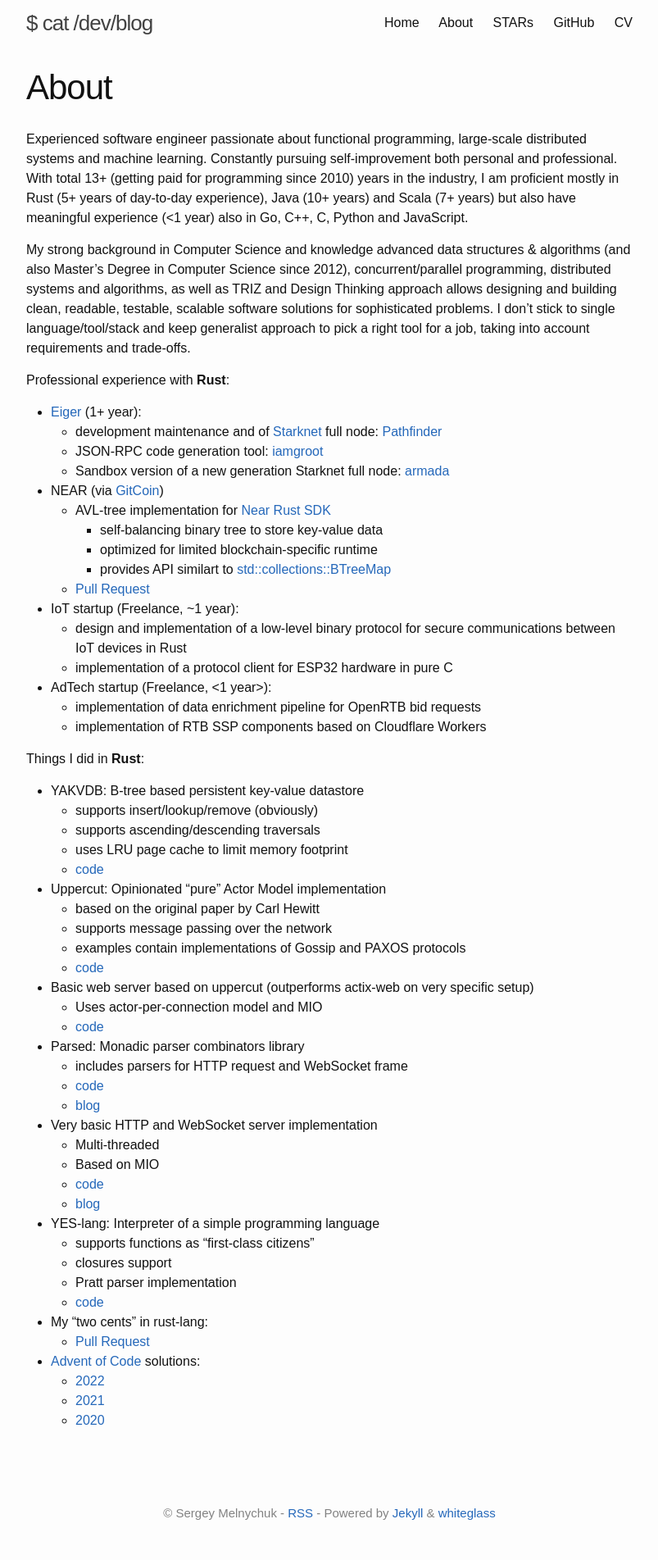
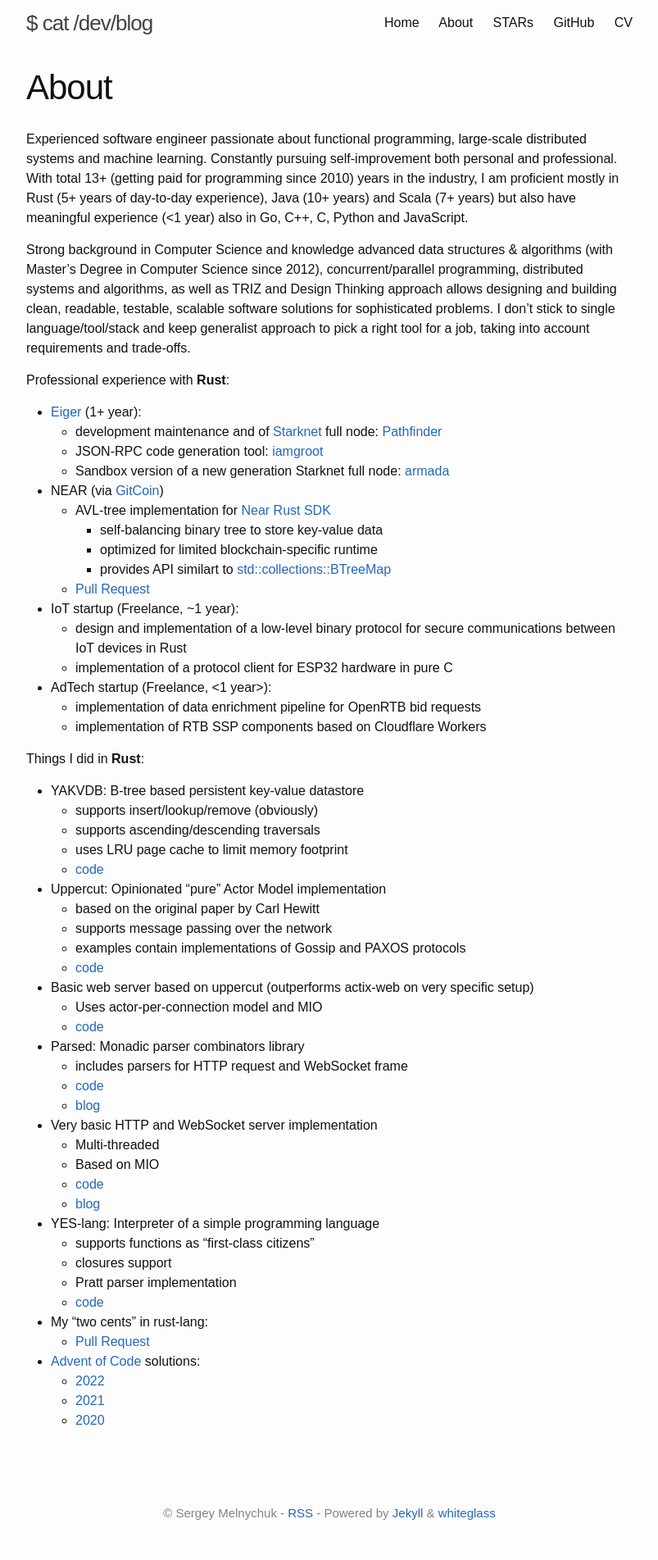
Before and after one commit to sergey-melnychuk/sergey-melnychuk.github.io, a Jekyll site: the page built from about.md, in a window 1280 px wide. Shown: the whole page at 82% size, without its empty margins (238-1041 px from the left). Built offline with Jekyll 4.4.1, drawn with Linux system fonts in a browser that asks for light colours.

Commit message:
Slightly update About page

```diff
--- a/about.md
+++ b/about.md
@@ -6,7 +6,7 @@
 
 Experienced software engineer passionate about functional programming, large-scale distributed systems and machine learning. Constantly pursuing self-improvement both personal and professional. With total 13+ (getting paid for programming since 2010) years in the industry, I am proficient mostly in Rust (5+ years of day-to-day experience), Java (10+ years) and Scala (7+ years) but also have meaningful experience (<1 year) also in Go, C++, C, Python and JavaScript.
 
-My strong background in Computer Science and knowledge advanced data structures & algorithms (and also Master's Degree in Computer Science since 2012), concurrent/parallel programming, distributed systems and algorithms, as well as TRIZ and Design Thinking approach allows designing and building clean, readable, testable, scalable software solutions for sophisticated problems. I don't stick to single language/tool/stack and keep generalist approach to pick a right tool for a job, taking into account requirements and trade-offs.
+Strong background in Computer Science and knowledge advanced data structures & algorithms (with Master's Degree in Computer Science since 2012), concurrent/parallel programming, distributed systems and algorithms, as well as TRIZ and Design Thinking approach allows designing and building clean, readable, testable, scalable software solutions for sophisticated problems. I don't stick to single language/tool/stack and keep generalist approach to pick a right tool for a job, taking into account requirements and trade-offs.
 
 Professional experience with **Rust**:
 
```
